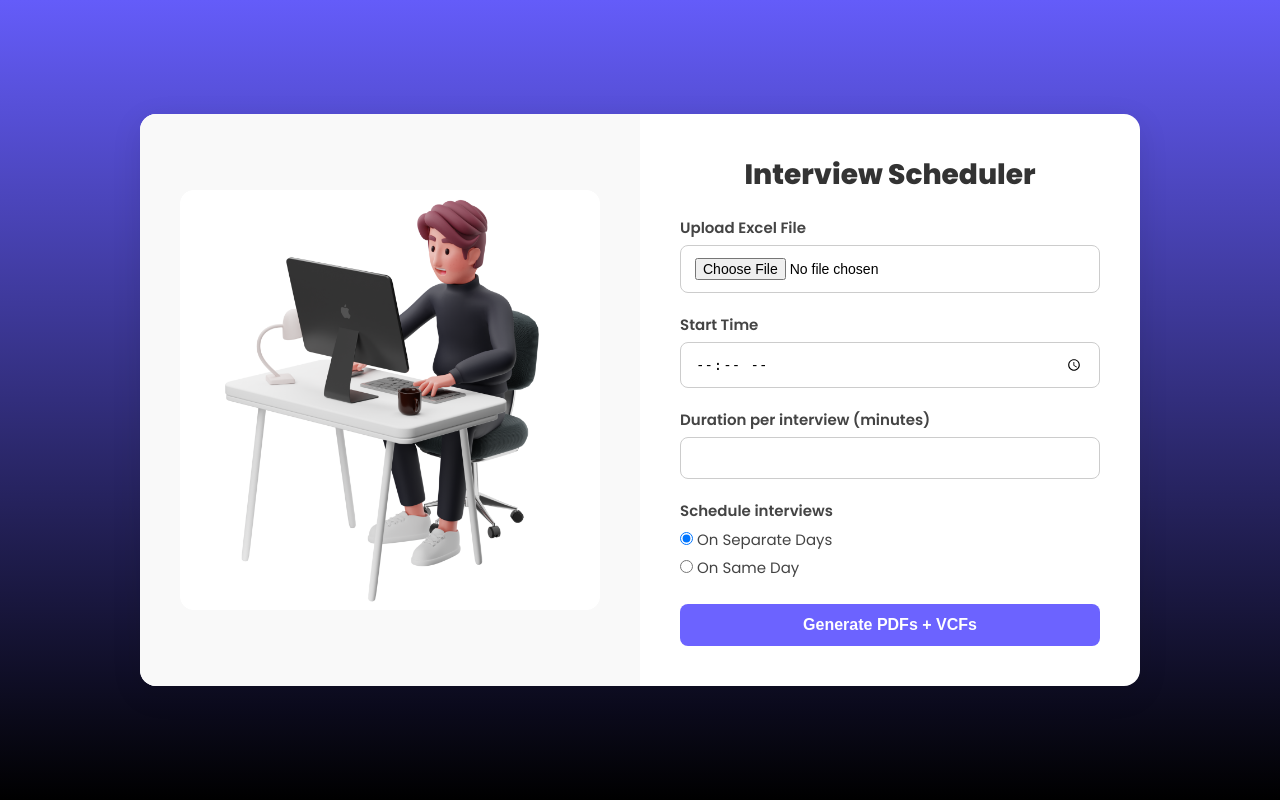
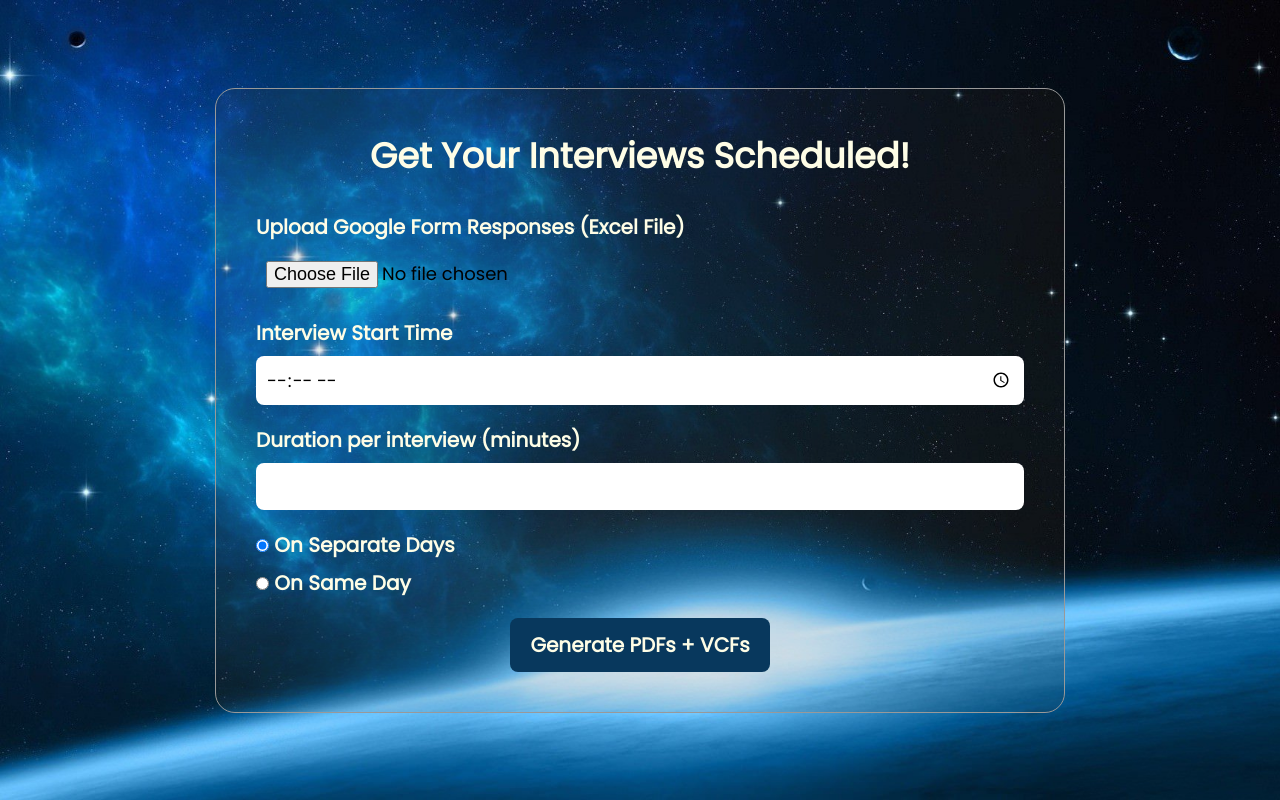
Before and after one commit to CoderAkshat404/interview-scheduler, a Flask app: page / in a window 1280 px wide. Run offline with Flask 3, Linux system fonts and the light colour scheme.

Commit message:
frontend done

```diff
--- a/templates/index.html
+++ b/templates/index.html
@@ -3,155 +3,163 @@
 <head>
   <meta charset="UTF-8">
   <title>Interview Scheduler</title>
-  <link href="https://fonts.googleapis.com/css2?family=Poppins:wght@400;600;800&display=swap" rel="stylesheet">
+  <meta name="viewport" content="width=device-width, initial-scale=1.0">
   <style>
+    @import url('https://fonts.googleapis.com/css2?family=Poppins&display=swap');
+
     * {
       box-sizing: border-box;
       margin: 0;
       padding: 0;
+      font-family: 'Poppins', sans-serif;
     }
 
     body {
-      font-family: 'Poppins', sans-serif;
-      background: linear-gradient(180deg,rgb(100, 92, 249),rgb(0, 0, 0));
-      min-height: 100vh;
+      position: relative;
+      height: 100vh;
       display: flex;
+      align-items: center;
       justify-content: center;
-      align-items: center;
-    }
-
-    .main-container {
-      background: #fff;
-      border-radius: 16px;
-      box-shadow: 0 8px 30px rgba(0, 0, 0, 0.1);
-      display: flex;
-      max-width: 1000px;
-      width: 90%;
+      background: url("{{ url_for('static', filename='background5.jpg') }}") no-repeat center center fixed;
+      background-size: cover;
       overflow: hidden;
     }
 
-    .illustration-section {
-      background: #f9f9f9;
-      flex: 1;
-      display: flex;
-      justify-content: center;
-      align-items: center;
-      padding: 40px;
+    body::before {
+      content: '';
+      position: fixed;
+      top: 0;
+      left: 0;
+      height: 100%;
+      width: 100%;
+      z-index: -1;
+      transition: opacity 0.4s ease;
     }
 
-    .illustration-section img {
-      max-width: 100%;
+    .container {
       height: auto;
+      width: 90%;
+      max-width: 850px;
+      background: rgba(95, 58, 26, 0.1);
+      backdrop-filter: blur(0.67px);
+      -webkit-backdrop-filter: blur(6.7px);
+      border-radius: 20px;
+      padding: 40px;
+      transition: transform 0.3s ease;
+      text-align: center;
+      border: 0.5px solid #999;
     }
 
-    .form-section {
-      flex: 1;
-      padding: 40px;
+    .container:hover {
+      transform: scale(1.02);
     }
 
     h2 {
-      font-size: 28px;
-      font-weight: 800;
-      margin-bottom: 20px;
-      color: #333;
-      text-align: center;
+      font-size: 35px;
+      color: #fefde6;
+      margin-bottom: 30px;
+      font-weight: bold;
+      transition: transform 0.3s ease;
     }
 
-    form {
-      display: flex;
-      flex-direction: column;
+    h2:hover {
+      transform: scale(1.05);
     }
 
     label {
-      margin-bottom: 6px;
-      font-weight: 600;
-      color: #444;
-      font-size: 15px;
+      font-size: 20px;
+      display: block;
+      text-align: left;
+      color: #fefde6;
+      margin-bottom: 8px;
+      font-weight: bold;
+      transition: transform 0.3s ease;
+    }
+
+    label:hover {
+      transform: scale(1.05);
     }
 
     input[type="file"],
-    input[type="text"],
     input[type="time"],
     input[type="number"] {
-      padding: 12px 14px;
+      font-size: large;
+      width: 100%;
+      padding: 10px;
+      border-radius: 8px;
+      border: none;
       margin-bottom: 20px;
-      border: 1px solid #ccc;
-      border-radius: 8px;
-      font-size: 14px;
-      transition: border 0.3s;
     }
 
-    input:hover {
-      border-color: #6c63ff;
+    input[type="file"]:hover,
+    input[type="time"]:hover,
+    input[type="number"]:hover {
+      transform: scale(1.02);
     }
 
     .radio-group {
+      text-align: left;
       margin-bottom: 20px;
+      color: #fefde6;
     }
 
     .radio-group label {
-      display: block;
-      margin-bottom: 5px;
-      font-weight: 500;
+      margin-right: 20px;
+      transition: transform 0.3s ease;
     }
 
-    input[type="submit"] {
-      background: #6c63ff;
-      color: white;
-      padding: 12px;
-      border: none;
-      border-radius: 8px;
-      font-size: 16px;
-      font-weight: 600;
-      cursor: pointer;
-      transition: background 0.3s ease;
+    .radio-group label:hover {
+      transform: scale(1.05);
     }
 
-    input[type="submit"]:hover {
-      background: #574fd6;
+    .btn {
+      background-color: #08385d;
+      color: #fefde6;
+      border: none;
+      padding: 12px 20px;
+      border-radius: 8px;
+      font-size: 20px;
+      font-weight: bold;
+      cursor: pointer;
+      transition: background-color 0.3s ease, transform 0.3s ease;
     }
 
-    @media (max-width: 768px) {
-      .main-container {
-        flex-direction: column;
+    .btn:hover {
+      background-color: #08385d;
+      transform: scale(1.15);
     }
 
-      .illustration-section {
+    @media (max-width: 600px) {
+      .container {
         padding: 20px;
       }
 
-      .form-section {
-        padding: 20px;
+      h2 {
+        font-size: 22px;
       }
     }
   </style>
 </head>
 <body>
-  <div class="main-container">
-    <div class="illustration-section">
-      <img src="{{ url_for('static', filename='2.png') }}" alt="Illustration">
-    </div>
-    <div class="form-section">
-      <h2>Interview Scheduler</h2>
+  <div class="container">
+    <h2>Get Your Interviews Scheduled!</h2>
     <form method="post" enctype="multipart/form-data">
-        <label for="excel_file">Upload Excel File</label>
-        <input type="file" name="excel_file" id="excel_file" required>
+      <label for="excel_file">Upload Google Form Responses (Excel File)</label>
+      <input type="file" name="excel_file" id="excel_file" required />
 
-        <label for="start_time">Start Time</label>
-        <input type="time" name="start_time" id="start_time" required>
+      <label for="start_time">Interview Start Time</label>
+      <input type="time"  name="start_time" id="start_time" required/>
 
       <label for="duration">Duration per interview (minutes)</label>
       <input type="number" name="duration" id="duration" min="1" required>
-
-        <label>Schedule interviews</label>
+      <br>
       <div class="radio-group">
         <label><input type="radio" name="schedule_type" value="separate_days" checked> On Separate Days</label>
         <label><input type="radio" name="schedule_type" value="same_day"> On Same Day</label>
       </div>
 
-        <input type="submit" value="Generate PDFs + VCFs">
+      <button type="submit" class="btn">Generate PDFs + VCFs</button>
     </form>
-    </div>
   </div>
 </body>
 </html>
```
Also changed, not shown: static/background.jpg (added), static/background2.jpg (added), static/background3.jpg (added), static/background4.jpg (added), static/background5.jpg (added), static/iphone.webp (added), 4 other files. Lines whose indentation alone changed are shown as unchanged.
